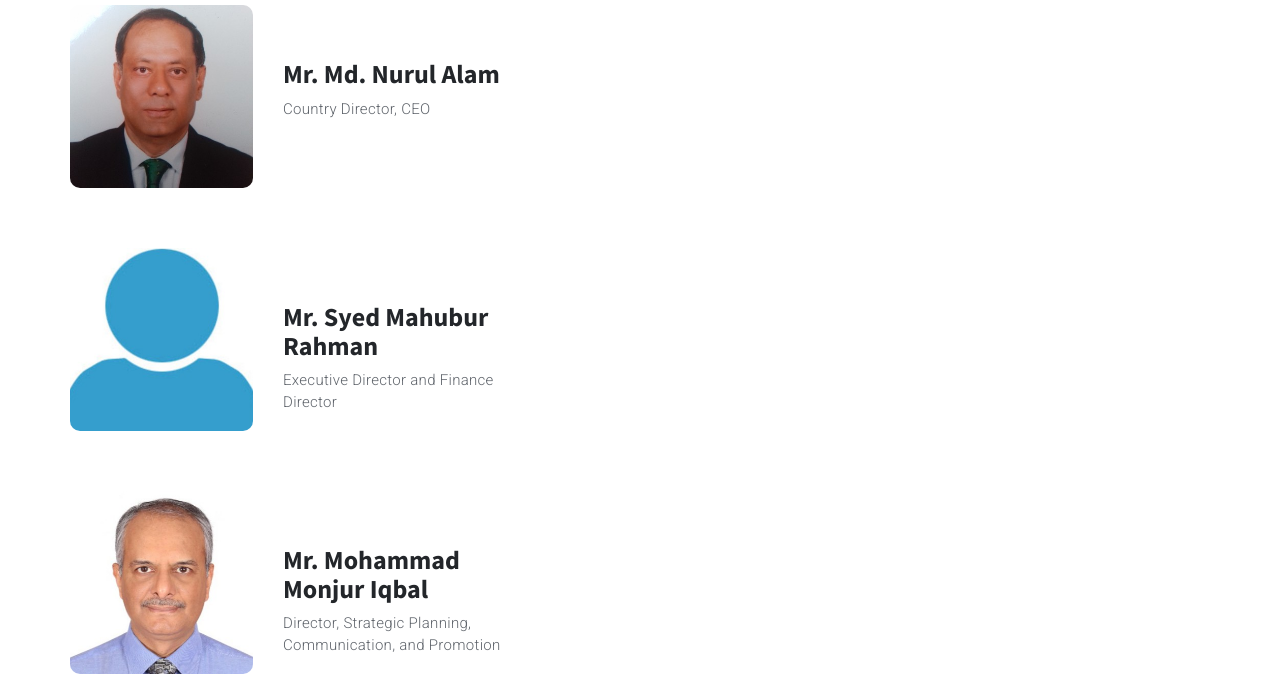
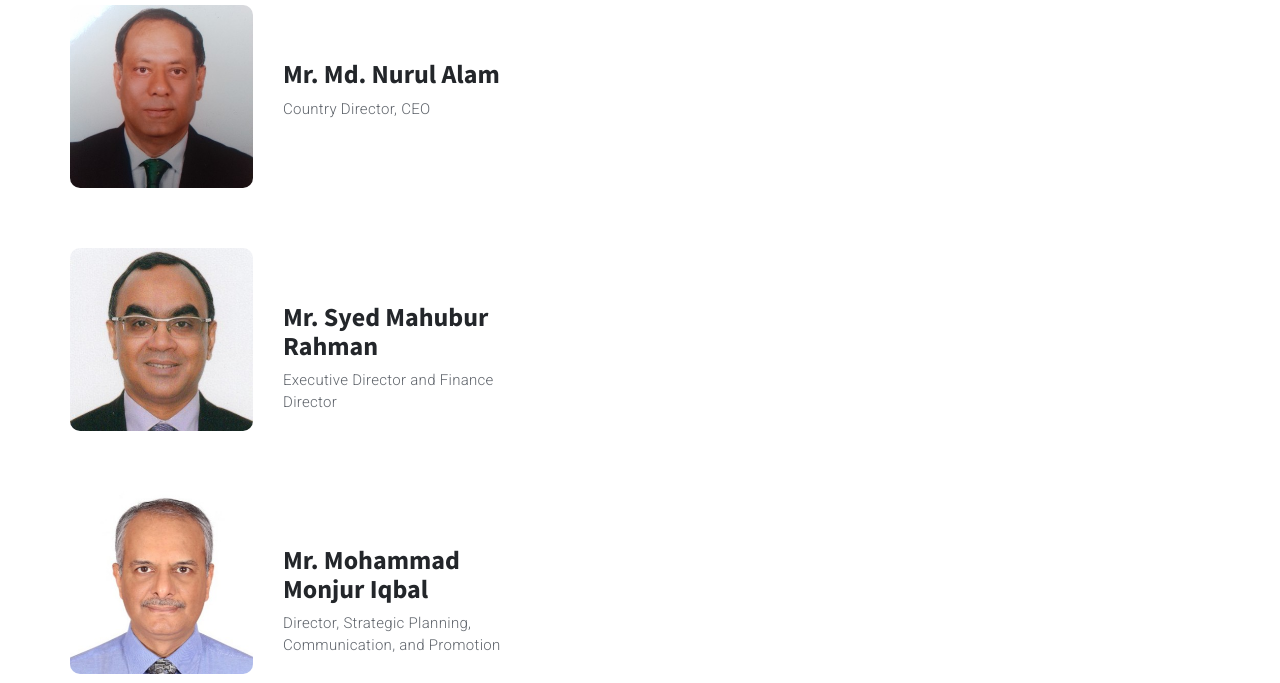
Before and after one commit to hamza162/hamza162.github.io, a plain HTML site: page about.html in a window 1280 px wide. Shown: the part 414-1097 px from the top of the page. Drawn offline with Linux system fonts and the light colour scheme; a script that the page names is missing.

Commit message:
syed pic

```diff
--- a/about.html
+++ b/about.html
@@ -123,7 +123,7 @@
 
 					<div class="event">
 						<div class="event-img">
-								<img src="./img/blank.jpg" alt="">
+								<img src="./img/syed.jpeg" alt="">
 						</div>
 						<div class="event-content">
 							<h3><a href="single-event.html">Mr. Syed Mahubur Rahman</a></h3>
--- a/css/style.css
+++ b/css/style.css
@@ -86,7 +86,6 @@ ul, ol {
   margin: 0;
   padding: 0;
   padding-left: 20px;
-
 }
 
 li {
```
Also changed, not shown: img/syed.jpeg (added).
